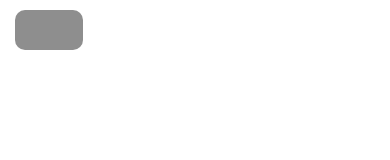
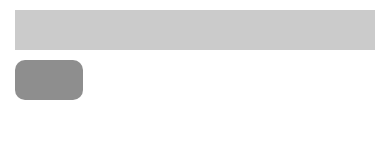
Before and after one commit to gracegesalan/gesalan_applegrace_portfolio, a plain HTML site: page index.html in a window 390 px wide. Drawn offline with Linux system fonts and the light colour scheme.

Commit message:
started the responsive boxes

```diff
--- a/css/grid.css
+++ b/css/grid.css
@@ -108,14 +108,14 @@ img, embed, object, video, picture {
       /* set this container as a grid, with 3 columns
       the other grid will sit in the middle column, this allows for overlapping content */
       display: grid;
-       grid-template-columns: 1fr minmax(0, 1200px) 1fr;
+       grid-template-columns: 1fr minmax(0, 1920px) 1fr;
    }
 
     .grid-con {
       display: grid;
       grid-template-columns: repeat(4, minmax(0, 1fr));
       grid-column-gap: 30px;
-      max-width: 1200px;
+      max-width: 1920px;
       margin: 0 auto;
       padding-left: 15px;
       padding-right: 15px;
@@ -141,14 +141,14 @@ img, embed, object, video, picture {
      /* set this container as a grid, with 3 columns
      the other grid will sit in the middle column, this allows for overlapping content */
      display: grid;
-      grid-template-columns: 1fr minmax(0, 1200px) 1fr;
+      grid-template-columns: 1fr minmax(0, 1920px) 1fr;
   }
 
    .grid-con {
      display: grid;
      grid-template-columns: repeat(4, minmax(0, 1fr));
      grid-column-gap: 30px;
-     max-width: 1200px;
+     max-width: 1920px;
      margin: 0 auto;
      padding-left: 15px;
      padding-right: 15px;
--- a/index.html
+++ b/index.html
@@ -10,7 +10,8 @@
 </head>
 <body>
     <header class="grid-con" id="main-header">
-        <div class="box2 col-start-1 col-end-2 m-col-start-1 m-col-end-2" id="logo"></div>
+        <nav class="box col-span-full" id="nav"></nav>
+        <div class="box2 xl-col-start-2 xl-col-end-3 l-col-start-2 l-col-end-3 m-col-start-2 m-col-end-3 " id="logo"></div>
         <nav></nav>
     </header>
 </body>
```
Also changed, not shown: sass/boxes/boxes.scss (added).
